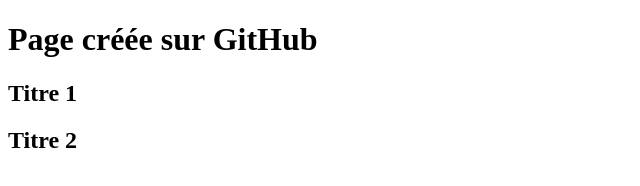
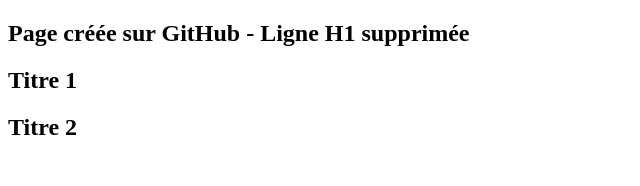
Before and after one commit to DenisGsr/ma-page, a plain HTML site: page index.html in a window 1280 px wide. Shown: the whole page, without its empty margins (0-640 px from the left). Drawn offline with Linux system fonts and the light colour scheme.

Commit message:
Index html commit 1

```diff
--- a/index.html
+++ b/index.html
@@ -7,7 +7,7 @@
 
 <body>
     <header>
-        <h1>Page créée sur GitHub</h1>
+        <h2>Page créée sur GitHub - Ligne H1 supprimée</h2>
     </header>
 
     <h2>Titre 1</h2>
```
